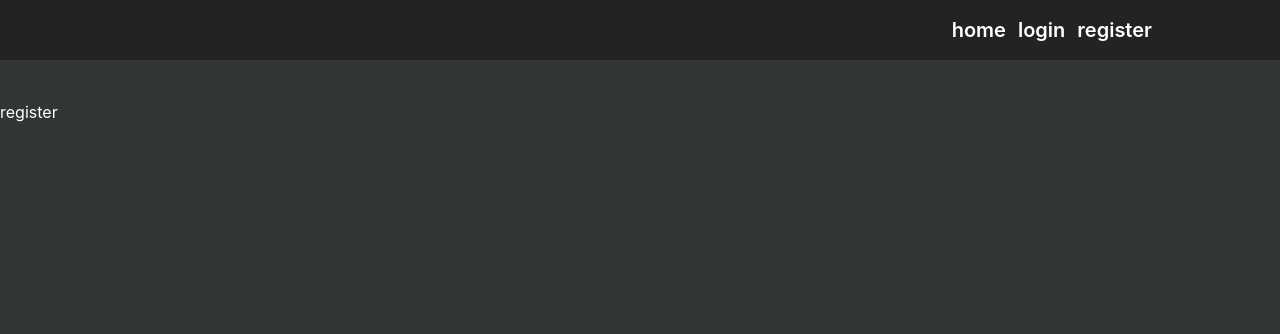
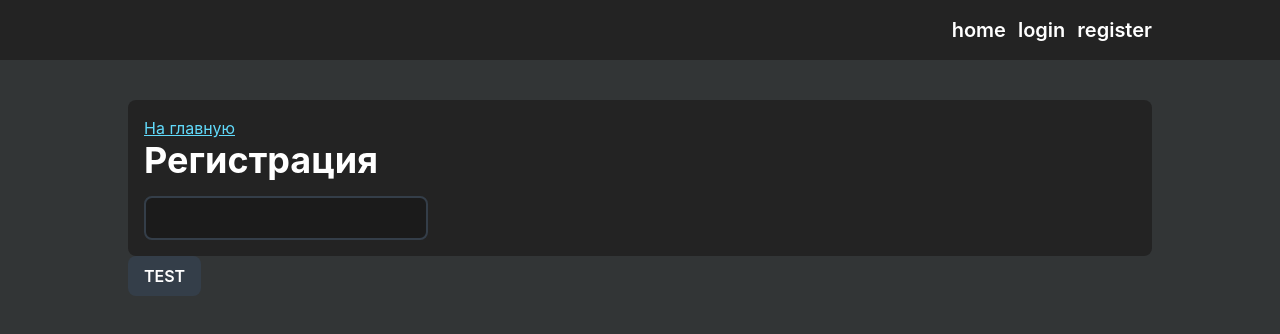
Before and after one commit to noardour/task4, a React (Vite) app in the folder client/: page /registration in a window 1280 px wide. Shown: the top 334 px of the page. Built offline with nearby package versions, Linux system fonts and the light colour scheme.

Commit message:
refactor shadows

```diff
--- a/client/src/components/UI/Button.tsx
+++ b/client/src/components/UI/Button.tsx
@@ -10,7 +10,7 @@ interface ButtonProps extends ButtonHTMLAttributes<HTMLButtonElement> {
 const Button: FC<PropsWithChildren<ButtonProps>> = ({ children, color = "main", onClick }) => {
   return (
     <button
-      className={classNames("p-2 px-4 rounded-lg font-semibold uppercase text-white text-[16px] transition hover:shadow-md", {
+      className={classNames("p-2 px-4 rounded-lg font-semibold uppercase text-white text-[16px] transition hover:shadow-blur", {
         "bg-main-idle hover:bg-main hover:shadow-main": color == "main",
         "bg-error-idle hover:bg-error hover:shadow-error": color == "error",
       })}
--- /dev/null
+++ b/client/src/components/UI/Input.tsx
@@ -0,0 +1,22 @@
+import classNames from "classnames";
+import { FC, InputHTMLAttributes } from "react";
+
+interface InputProps extends InputHTMLAttributes<HTMLInputElement> {
+  error?: boolean;
+}
+
+const Input: FC<InputProps> = ({ error, value, onInput }) => {
+  return (
+    <input
+      className={classNames("p-2 px-4 rounded-lg text-[16px] bg-[#1b1b1b] transition-colors focus-visible:shadow-blur border-2 outline-none", {
+        "text-white border-main-idle focus-visible:border-main focus-visible:drop focus-visible:shadow-main": !error,
+        "border-error text-error": error,
+      })}
+      type="text"
+      value={value}
+      onInput={onInput}
+    />
+  );
+};
+
+export default Input;
--- a/client/src/routes/Registration.tsx
+++ b/client/src/routes/Registration.tsx
@@ -1,3 +1,22 @@
-const Registration = () => <div>register</div>;
+import { Link } from "react-router-dom";
+import Container from "../components/Container";
+import Paper from "../components/UI/Paper";
+import Input from "../components/UI/Input";
+import Button from "../components/UI/Button";
+
+const Registration = () => {
+  return (
+    <Container>
+      <Paper>
+        <Link to="/" className="text-main underline hover:text-white">
+          На главную
+        </Link>
+        <h1 className="text-4xl font-bold mb-4">Регистрация</h1>
+        <Input />
+      </Paper>
+      <Button>Test</Button>
+    </Container>
+  );
+};
 
 export default Registration;
--- a/client/tailwind.config.js
+++ b/client/tailwind.config.js
@@ -9,6 +9,9 @@ export default {
         error: "#fb6161",
         "error-idle": "#493434",
       },
+      boxShadow: {
+        blur: "0 0 10px 0",
+      },
     },
   },
   plugins: [],
```
